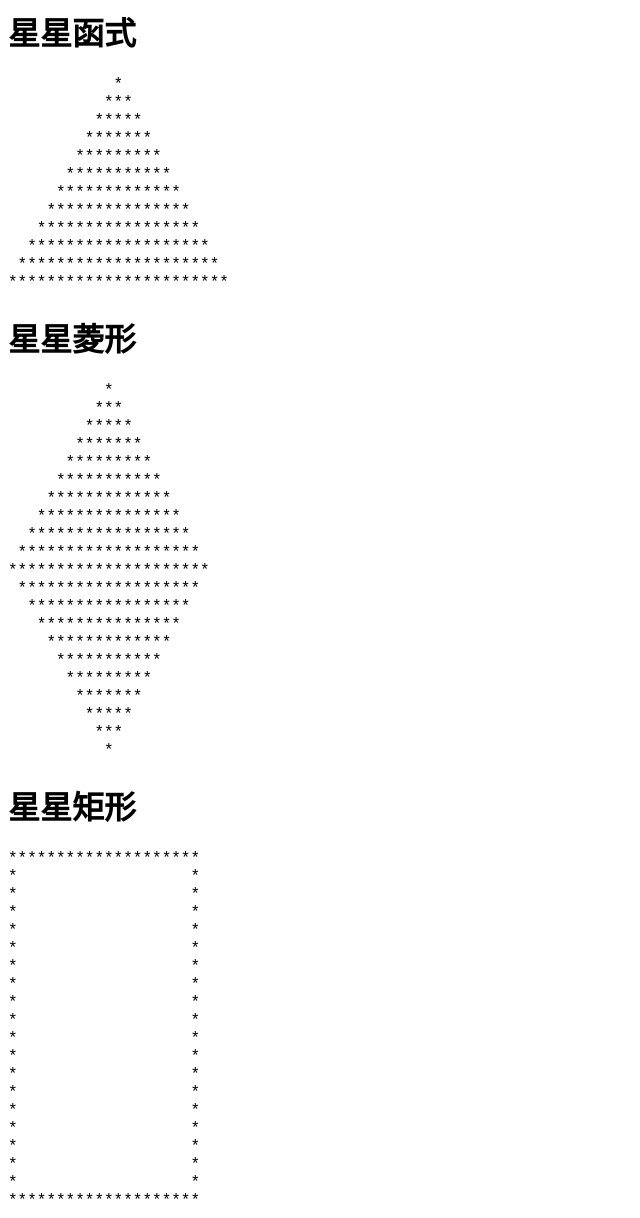
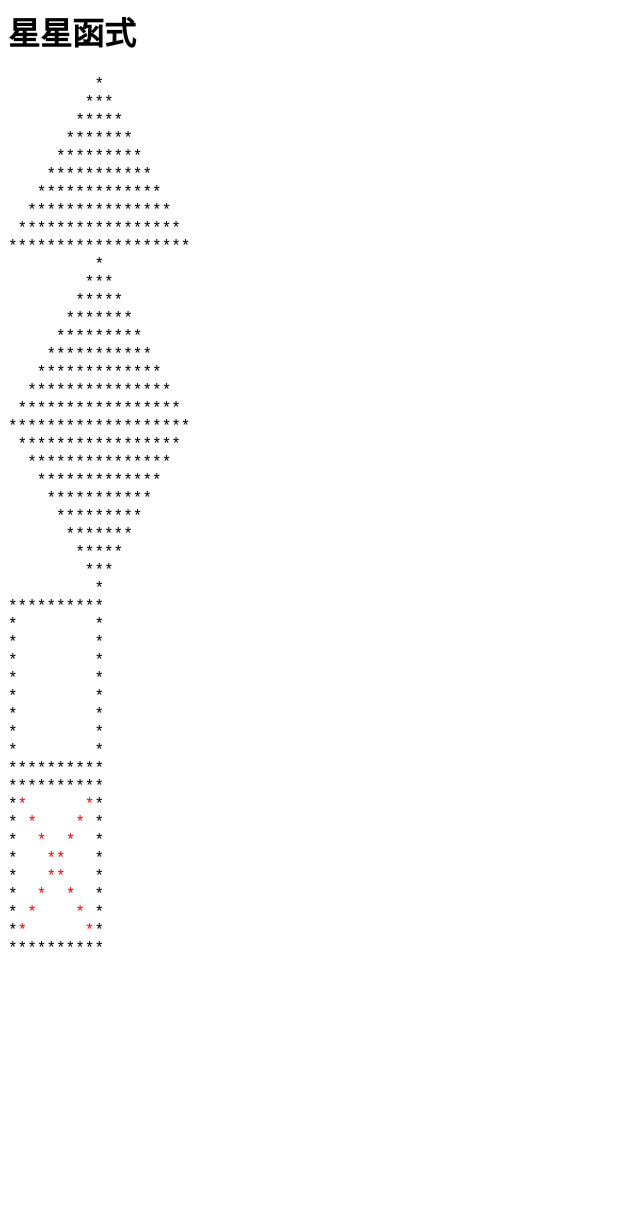
Before and after one commit to CableO3O/11202-PHP-basic, a PHP site: page /star.php in a window 1280 px wide. Shown: the whole page, without its empty margins (0-640 px from the left). After the commit the page ends 947 px from the top, so only its background shows below. Run offline with PHP 8.4, Linux system fonts and the light colour scheme.

Commit message:
利用函式呼叫函式

```diff
--- a/20231117/function/star.php
+++ b/20231117/function/star.php
@@ -6,9 +6,28 @@
         /* line-height: 10px; */
     }
 </style>
-
 <?php
-
+stars('正三角形', 10);
+stars('菱形', 10);
+stars('矩形', 10);
+stars('矩形對角線', 10);
+function stars($sharp, $size)
+{
+    switch ($sharp) {
+        case '正三角形':
+            equilateral_triangle($size);
+            break;
+        case '菱形':
+            diamond($size);
+            break;
+        case '矩形':
+            rectangle($size);
+            break;
+        case '矩形對角線':
+            rectangle_cross($size);
+            break;
+    }
+}
 function equilateral_triangle($size)
 {
     for ($i = 0; $i < $size; $i++) {
@@ -21,11 +40,8 @@ function equilateral_triangle($size)
         echo "<br>";
     }
 }
-equilateral_triangle(12);
-?>
-<h1>星星菱形</h1>
-<?php
-function diamond($size){
+function diamond($size)
+{
     $mid = floor(($size * 2 - 1) / 2);
     $tmp = 0;
     for ($i = 0; $i < ($size * 2 - 1); $i++) {
@@ -45,11 +61,8 @@ function diamond($size){
         echo "<br>";
     }
 }
-diamond (11);
-?>
-<h1>星星矩形</h1>
-<?php
-function rectangle($size){
+function rectangle($size)
+{
     for ($i = 0; $i < $size; $i++) {
         for ($j = 0; $j < $size; $j++) {
             if ($i == 0 || $i == ($size - 1)) {
@@ -63,5 +76,23 @@ function rectangle($size){
         echo "<br>";
     }
 }
-rectangle(20);
+function rectangle_cross($size){
+for ($i = 0; $i < $size; $i++) {
+
+    for ($j = 0; $j < $size; $j++) {
+        if ($i == 0 || $i == ($size-1)) {
+            echo "*";
+        } else if ($j == 0 || $j == ($size-1 )) {
+            echo "*";
+        }else if($i==$j || $i+$j==($size-1)){
+            // span行內標籤
+            echo "<span style='color:red'>*</span>";
+        }
+        else{
+            echo "&nbsp";
+        }
+    }
+    echo "<br>";
+}
+}
 ?>
```
